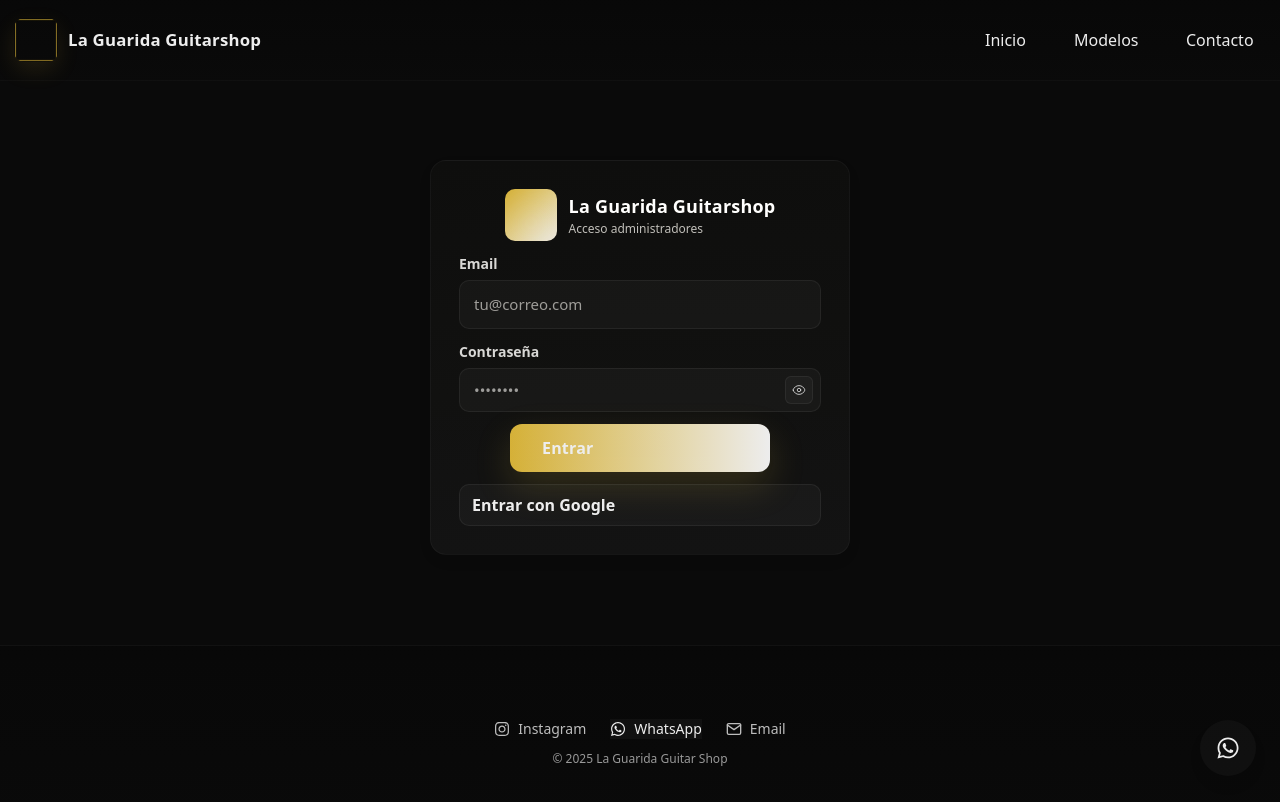
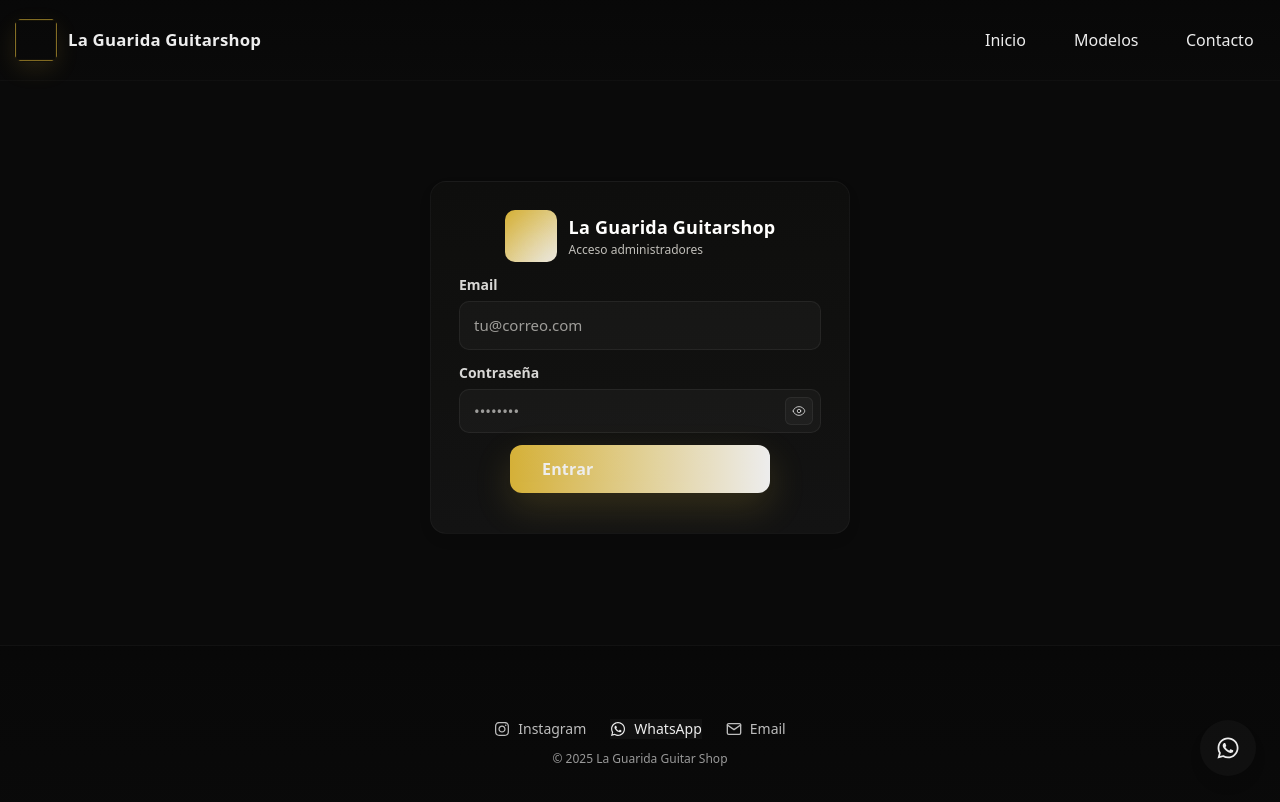
Before and after one commit to agusttin-ader/laguaridaguitarshop, a Next.js app: page /admin/login in a window 1280 px wide. Shown: the top 802 px of the page. Built offline with nearby package versions, Linux system fonts and the light colour scheme; no server answers.

Commit message:
chore(ui): remove 'Entrar con Google' button from admin login

```diff
--- a/app/admin/login/page.jsx
+++ b/app/admin/login/page.jsx
@@ -345,18 +345,6 @@ export default function AdminLogin() {
 
   // In-app recovery handler removed.
 
-  async function signInWithGoogle() {
-    setMessage('')
-    try {
-      const baseUrl = process.env.NEXT_PUBLIC_SITE_URL || process.env.NEXT_PUBLIC_APP_URL || (typeof window !== 'undefined' ? window.location.origin : '')
-      const redirectTo = baseUrl + '/admin/login'
-      const { error } = await supabase.auth.signInWithOAuth({ provider: 'google', options: { redirectTo } })
-      if (error) setMessage(error.message)
-    } catch (err) {
-      console.error('google sign in error', err)
-      setMessage('Error iniciando sesión con Google')
-    }
-  }
 
   async function handleSignOut() {
     setMessage('')
@@ -439,8 +427,6 @@ export default function AdminLogin() {
         </form>
 
         <div style={{marginTop:12, display:'flex', flexDirection:'column', gap:8}}>
-          <button type="button" className="btn btn-ghost" onClick={signInWithGoogle}>Entrar con Google</button>
-
           {currentUser && (
             <div className="admin-user-card">
               <div className="admin-user-email"><strong>Conectado como:</strong> {currentUser.email}</div>
```
